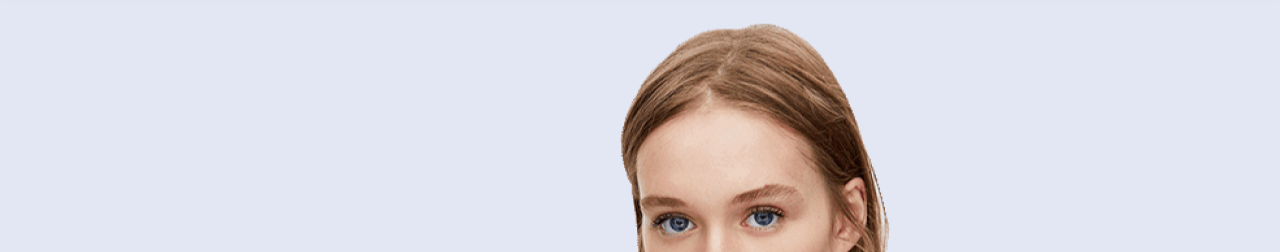
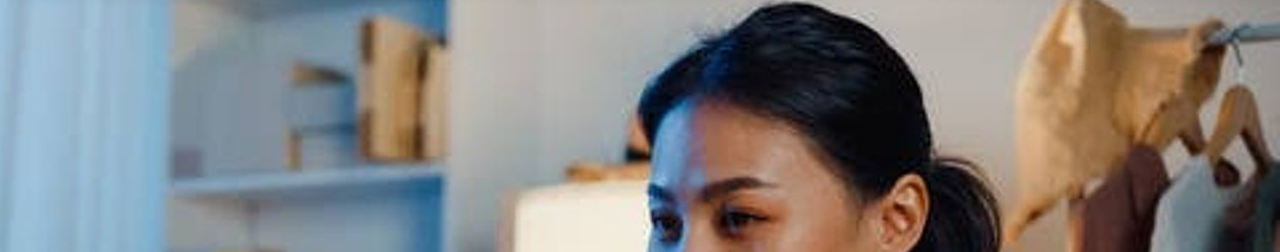
Before and after one commit to SunilGupta031/Ecommerce-Website-Internpe, a plain HTML site: page index.html in a window 1280 px wide. Shown: the part 71-323 px from the top of the page. Drawn offline with nearby package versions, Linux system fonts and the light colour scheme.

Commit message:
Update style.css

```diff
--- a/style.css
+++ b/style.css
@@ -86,7 +86,8 @@ h6{
 
 /* Home page*/
 #hero{
-    background-image: url("img/hero4.png");
+    background-image: url("2.jpeg");
+    background-repeat: no-repeat;
     height: 100vh;
     width: 100%;
     background-position: top 25% right 0 ;
```
